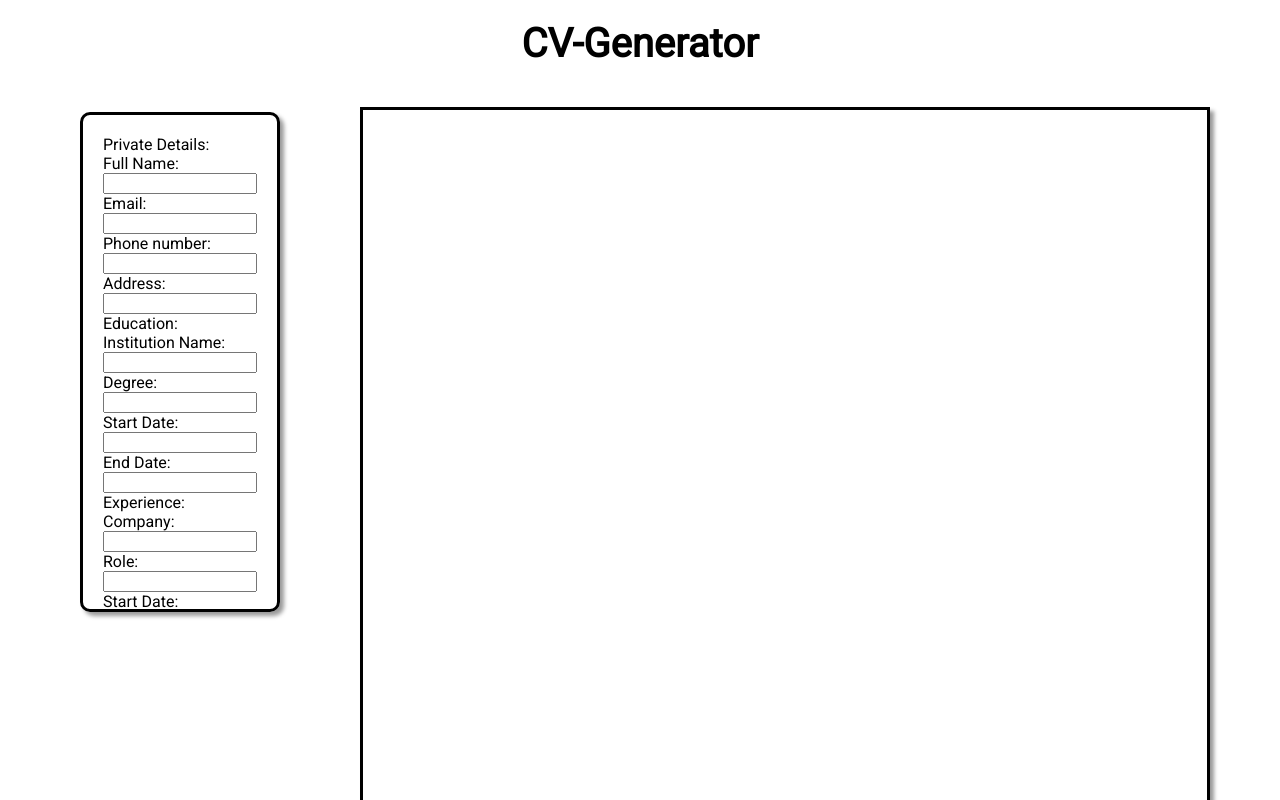
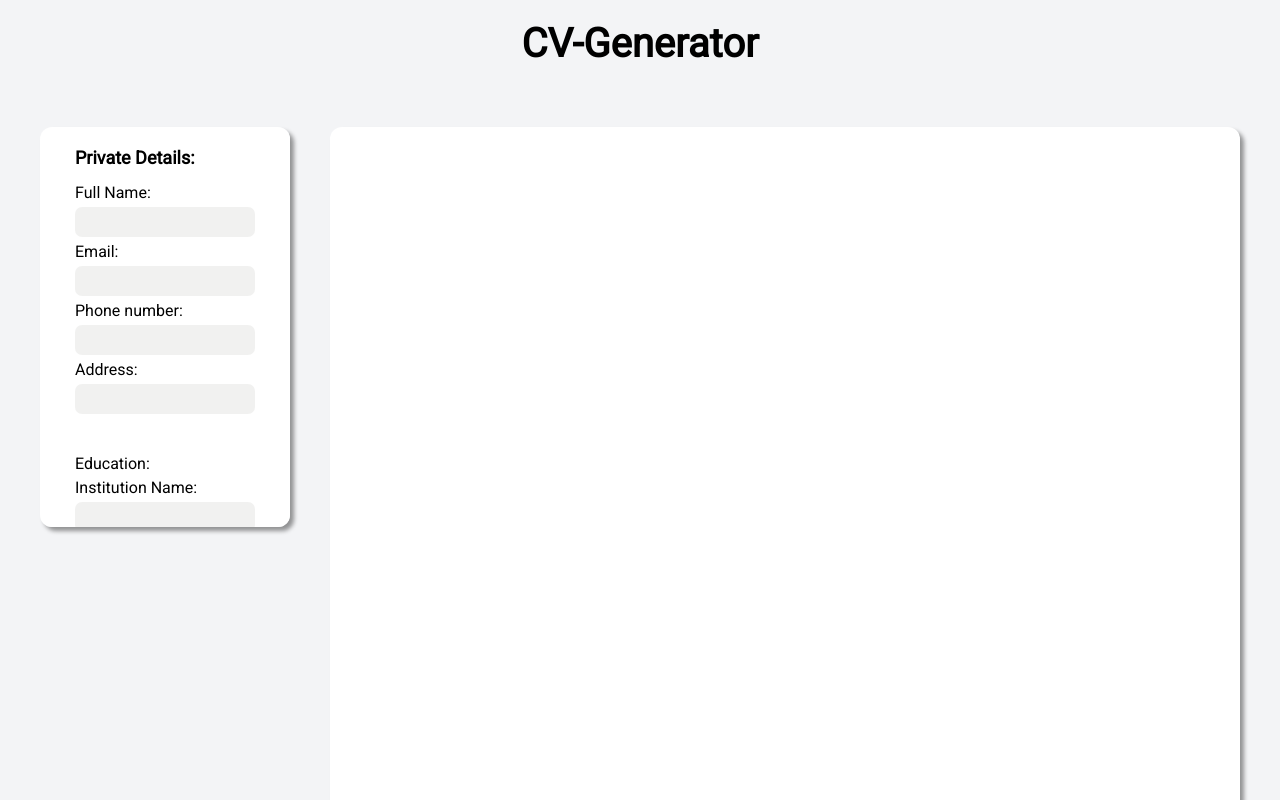
Before and after one commit to daechi73/CV-Application, a React (Vite) app: page / in a window 1280 px wide. Shown: the top 800 px of the page. Built offline with nearby package versions, Linux system fonts and the light colour scheme.

Commit message:
added styling

```diff
--- a/src/css/App.css
+++ b/src/css/App.css
@@ -5,10 +5,13 @@ html,
 body {
   margin: 0;
   padding: 0;
-  height: 150%;
+  height: 100%;
+  background-color: #f3f4f6;
 }
 .content {
   display: flex;
   height: 100%;
   max-width: 1300px;
+  gap: 40px;
+  padding: 40px;
 }
--- a/src/css/CV.css
+++ b/src/css/CV.css
@@ -1,12 +1,12 @@
 .container-CV {
   width: 100%;
-  height: 105vh;
-  border: solid;
+  height: 100%;
+  border-radius: 12px;
   flex: 1;
-  margin: 20px 70px 20px 70px;
   display: flex;
   flex-direction: column;
   box-shadow: 4px 4px 4px rgba(0, 0, 0, 0.4);
+  background-color: #fff;
 }
 .CV-privateDetail {
   background-color: rgb(49, 23, 23);
--- a/src/css/Education.css
+++ b/src/css/Education.css
@@ -1,10 +1,10 @@
 #CV-education {
-  border-bottom: solid;
-  padding: 50px;
+  padding: 40px 50px 20px 50px;
 }
 .CV-education-title {
   font-size: 18px;
   font-weight: 600;
+  background-color: beige;
 }
 .CV-education-content {
   margin-top: 10px;
--- a/src/css/Experiences.css
+++ b/src/css/Experiences.css
@@ -1,13 +1,20 @@
 .CV-experience {
-  padding: 50px;
+  padding: 20px 50px 20px 50px;
 }
 .CV-experience-title {
   font-size: 18px;
   font-weight: 600;
+  background-color: beige;
 }
 .CV-experience-content {
   margin-top: 10px;
   display: flex;
   flex-direction: column;
   gap: 10px;
+  flex-wrap: wrap;
 }
+.CV-experience-description {
+  display: flex;
+  flex-wrap: wrap;
+  max-width: 100%;
+}
--- a/src/css/Form.css
+++ b/src/css/Form.css
@@ -1,14 +1,40 @@
 .forms {
   display: flex;
   flex-direction: column;
-  margin: 25px 10px 40px 80px;
-  width: 200px;
-  border: solid;
-  border-radius: 10px;
-  padding: 20px;
-  height: 500px;
+  width: 250px;
+  border-radius: 12px;
+  padding: 10px;
+  height: 400px;
   overflow-y: scroll;
   box-shadow: 4px 4px 4px rgba(0, 0, 0, 0.4);
+  align-items: center;
+  gap: 20px;
+  border: none;
+  background-color: #fff;
+}
+.forms input {
+  border-radius: 7px;
+  border: none;
+  background-color: #e4e4e281;
+  height: 30px;
+  padding: 5px;
+}
+.forms textarea {
+  border-radius: 7px;
+  border: none;
+  background-color: #e4e4e281;
+  padding: 5px;
+}
+.form {
+  padding: 10px;
+  display: flex;
+  flex-direction: column;
+  gap: 5px;
+}
+.form-privateDetail-title {
+  margin-bottom: 10px;
+  font-size: 18px;
+  font-weight: 600;
 }
 .forms::-webkit-scrollbar {
   width: 12px;
@@ -26,4 +52,5 @@
 .form {
   display: flex;
   flex-direction: column;
+  max-width: 200px;
 }
```
